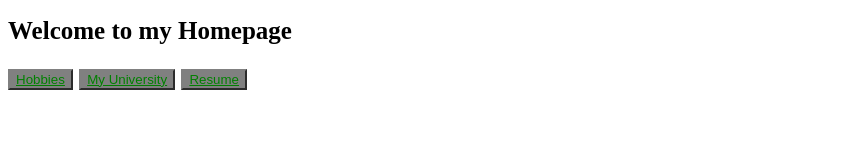
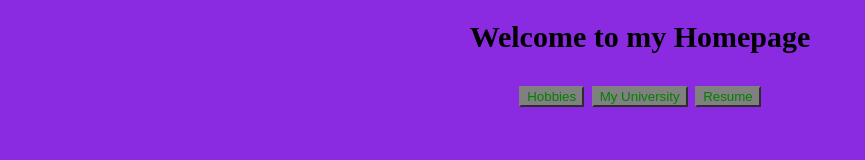
Before and after one commit to alexcamacho5/project1, a plain HTML site: page index.html in a window 1280 px wide. Shown: the whole page, without its empty margins (0-865 px from the left). Drawn offline with Linux system fonts and the light colour scheme.

Commit message:
Update index.html

```diff
--- a/index.html
+++ b/index.html
@@ -9,8 +9,8 @@
 <body>
 
 <style>
-.container, content {
-  background-color : white;
+body {
+  background-color : blueviolet;
   font-size : 30px;
   text-align : center;
 }
@@ -19,38 +19,40 @@ button {
   background-color : gray;
   border-style : smooth;
   border-color : gray;
-  padding-inline : nounderline;
 }
 
 h1 {
-  font-size : 25px;
+  font-size : 30px;
 }
 
 a:link {
-color : green;
+  color : green;
+  text-decoration : none;
 }
 
 a:visited {
-color : blue;
+  color : blue;
+  text-decoration : none;
 }
 
 a:hover {
-color : red;
+  color : red;
+  text-decoration : underline;
 }
 
 a:active {
-color : gray;
+  color : gray;
+  text-decoration : underline;
 }
 
 </style>
 
-<h1>Welcome to my Homepage<h1>
+<h1>Welcome to my Homepage</h1>
 <button><a href="hobbies.html">Hobbies</a></button>
 <button><a href="myUniversity.html">My University</a></button>
 <button><a href="resume.html">Resume</a></button>
 
 
 
-
 </body>
 </html>
```
